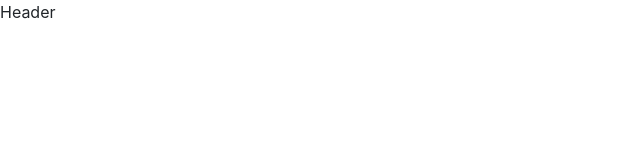
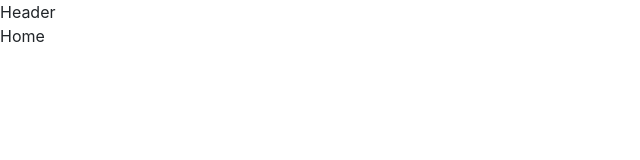
Before and after one commit to luclegen/clouddrive16, a React (Create React App) app in the folder client/: page / in a window 1280 px wide. Shown: the top 160 px of the page, without its empty margins (0-640 px from the left). Built offline with nearby package versions, Linux system fonts and the light colour scheme.

Commit message:
Add Home component

```diff
--- a/client/src/app/App.js
+++ b/client/src/app/App.js
@@ -1,12 +1,16 @@
 import './App.sass'
+import { Component } from "react";
+import { BrowserRouter as Router, Route} from "react-router-dom";
 import Header from './components/Header/Header'
+import Home from './components/Home/Home'
 
-const App = () => {
-  return (
-    <div className="App">
-      <Header />
-    </div>
-  )
+export default class App extends Component {
+  render() {
+    return (
+      <Router>
+        <Header />
+        <Route path="/" component={Home} />
+      </Router>
+    )
+  }
 }
-
-export default App
```
